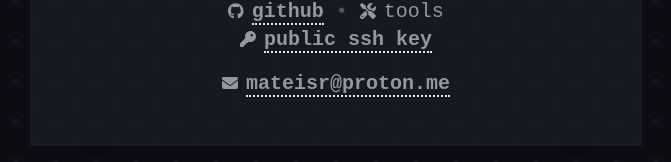
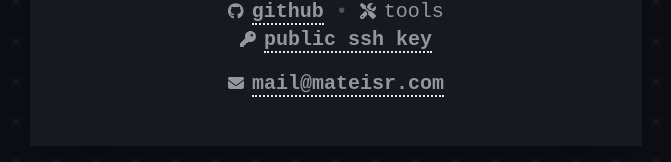
Before and after one commit to MateiSR/mateisr.com, a Vue app: page / in a window 1280 px wide. Shown: the part 438-600 px from the top of the page, without its empty margins (304-975 px from the left). Built offline with nearby package versions, Linux system fonts and the light colour scheme.

Commit message:
chore(content): update email address

```diff
--- a/src/components/Main.vue
+++ b/src/components/Main.vue
@@ -50,7 +50,7 @@ const rows = computed(() => {
         <br />
         <div class="mt-4">
           <font-awesome-icon class="mr-2" :icon="['fas', 'envelope']" />
-          <span class="link"><a href="mailto:mateisr@proton.me">mateisr@proton.me</a></span>
+          <span class="link"><a href="mailto:mail@mateisr.com">mail@mateisr.com</a></span>
         </div>
       </div>
     </div>
```
